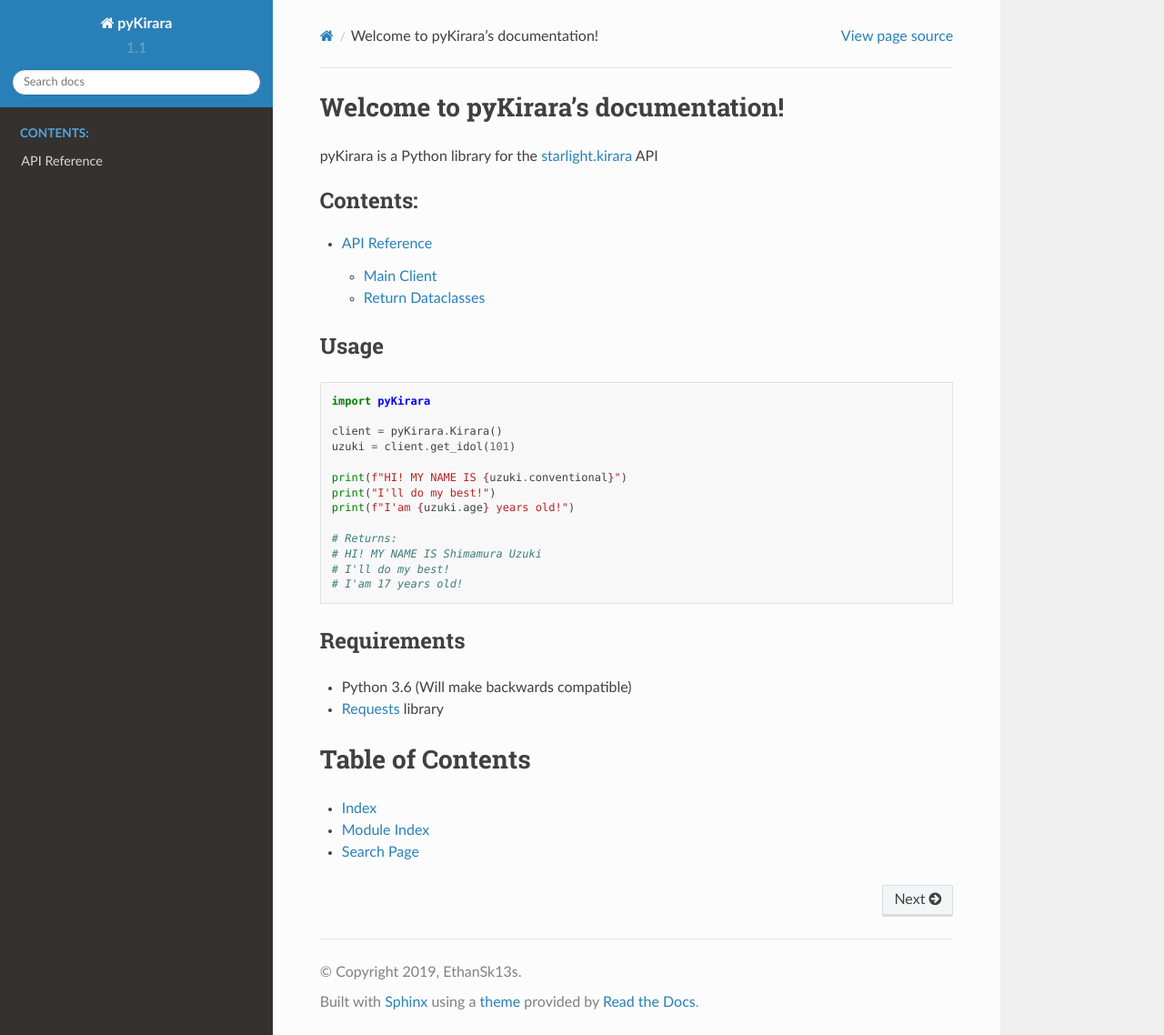
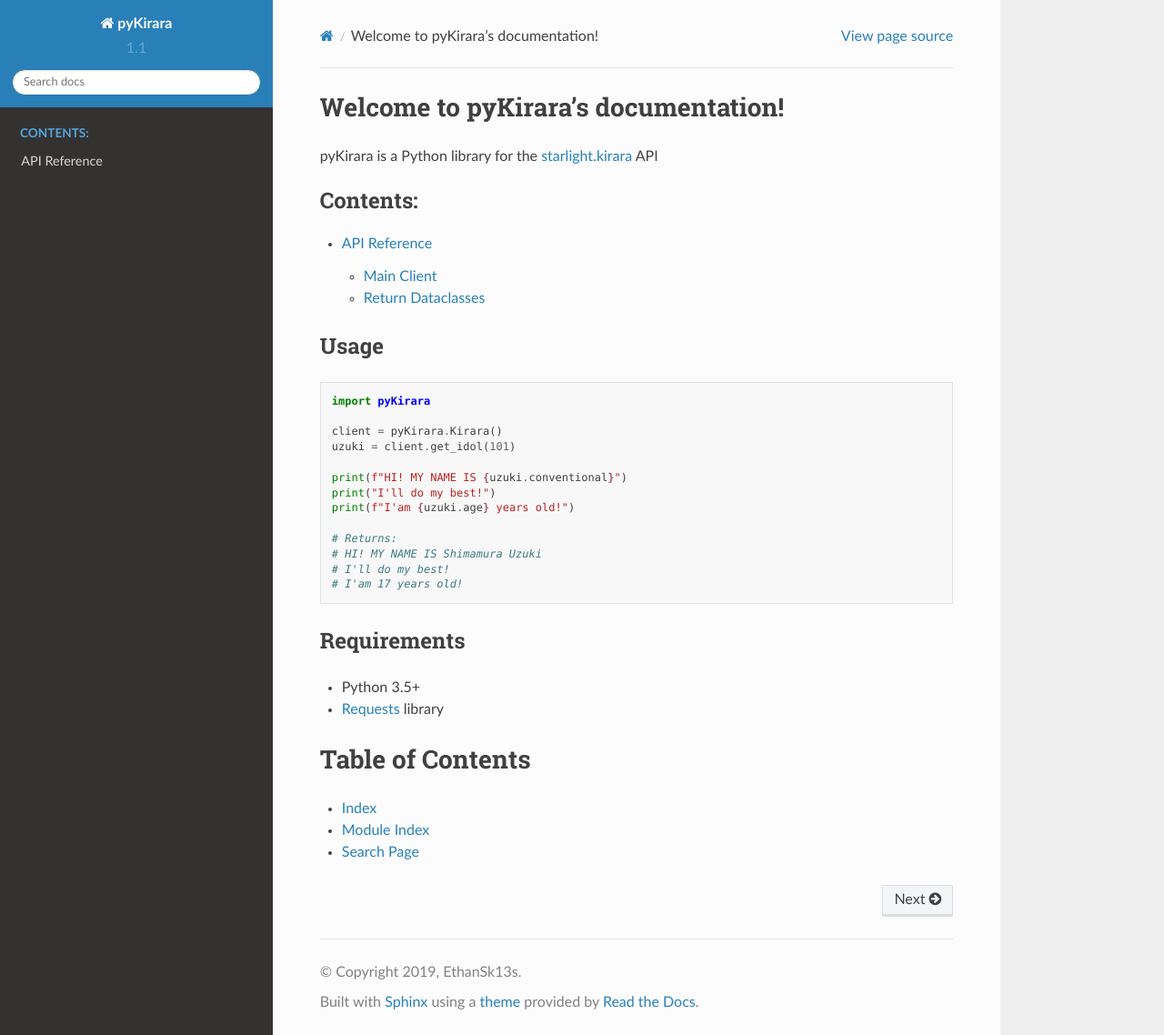
Before and after one commit to EthanSk13s/pyKirara, a Sphinx documentation site: the page built from docs/index.rst, in a window 1280 px wide and 1138 px high. Shown: the whole window at 91% size. Built offline with Sphinx 7.4.7 and the Read the Docs theme 2.0.0, drawn with Linux system fonts in a browser that asks for light colours.

Commit message:
update requirements

```diff
--- a/docs/index.rst
+++ b/docs/index.rst
@@ -32,7 +32,7 @@
 Requirements
 ------------
 
--  Python 3.6 (Will make backwards compatible)
+-  Python 3.5+
 -  `Requests <https://github.com/kennethreitz/requests>`__ library
 
 Table of Contents
```
